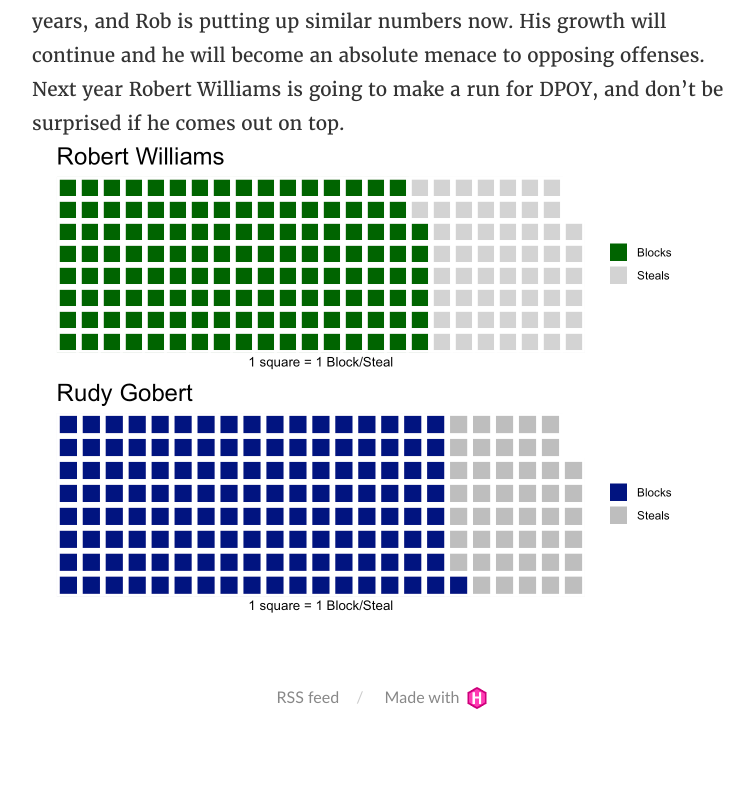
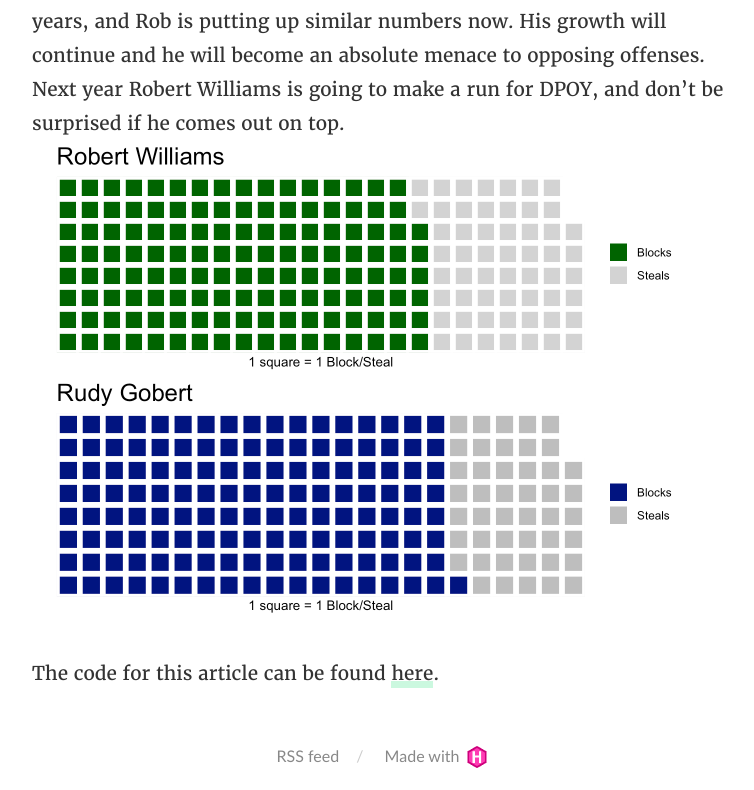
Before and after one commit to treyfritz33/treyfritz33.github.io, a plain HTML site: page 2022/04/25/robert-williams-a-k-a-timelord-has-emerged-and-the-rest-of-the-nba-should-be-worried/index.html in a window 1280 px wide. Shown: the part 2957-3747 px from the top of the page, without its empty margins (258-1012 px from the left). Before the commit the page ends 3688 px from the top, so only its background shows below. Drawn offline with Linux system fonts and the light colour scheme.

Commit message:
last thing

```diff
--- a/2022/04/25/robert-williams-a-k-a-timelord-has-emerged-and-the-rest-of-the-nba-should-be-worried/index.html
+++ b/2022/04/25/robert-williams-a-k-a-timelord-has-emerged-and-the-rest-of-the-nba-should-be-worried/index.html
@@ -82,6 +82,7 @@ While Rob isn’t at the top in these categories he still has yet to hit his pri
 <p>Some of you may still be doubting that Williams is about to emerge as one of the best defensive players in the league. So for comparison, and to show how good TimeLord is playing, I put the number of blocks and steals Williams had up against what three time DPOY Rudy Gobert has.</p>
 <p>Gobert barely beats out Williams in blocks, having just three more, but Williams has 11 more steals. Gobert is five years older than Rob, five years, and Rob is putting up similar numbers now. His growth will continue and he will become an absolute menace to opposing offenses. Next year Robert Williams is going to make a run for DPOY, and don’t be surprised if he comes out on top.
 <img src="/2022/04/25/robert-williams-a-k-a-timelord-has-emerged-and-the-rest-of-the-nba-should-be-worried/index_files/figure-html/unnamed-chunk-4-1.png" width="672" /></p>
+<p>The code for this article can be found <a href="https://github.com/treyfritz33/BlogNotebooks/blob/main/Project2.Rmd">here</a>.</p>
 
     </div>
   </article>
```
